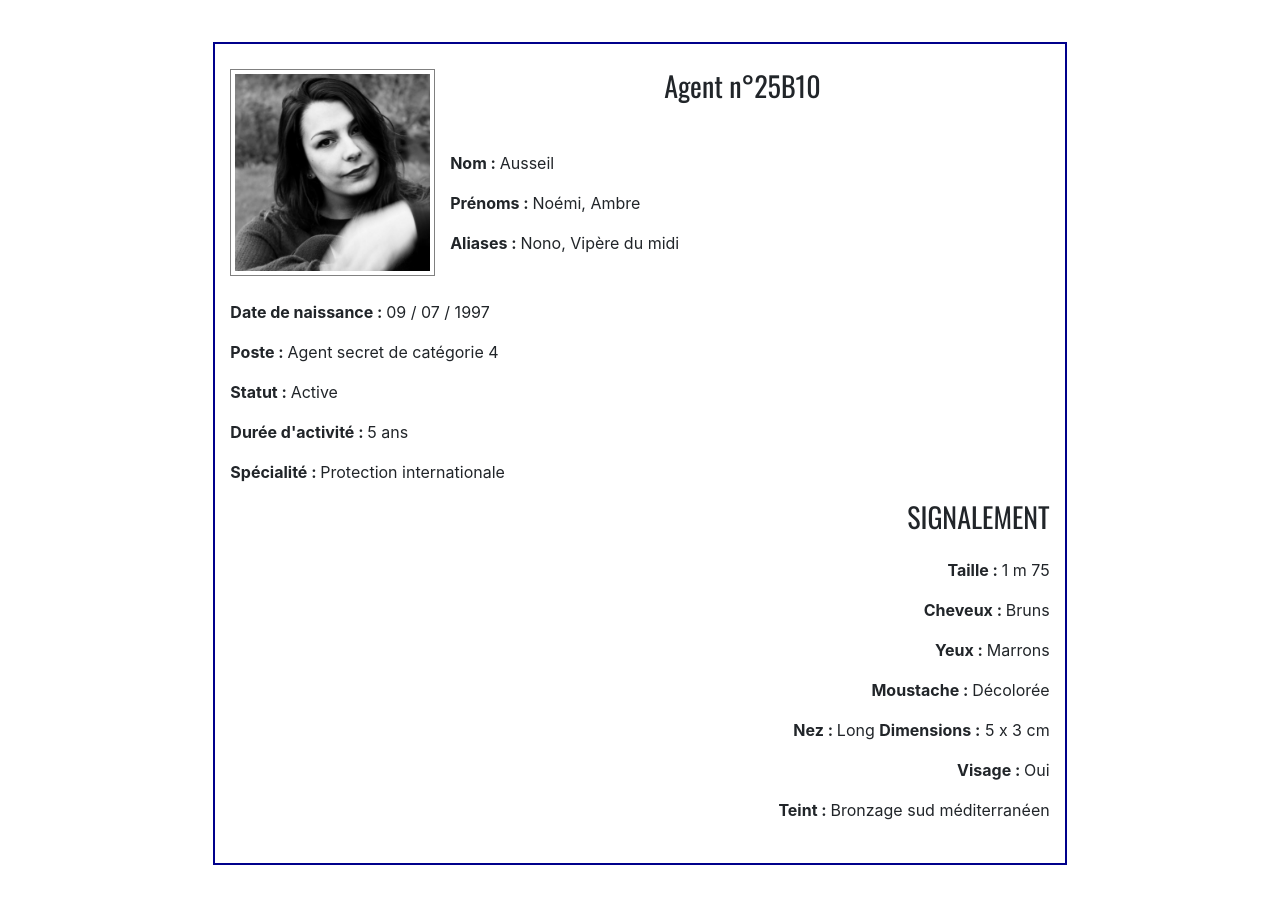
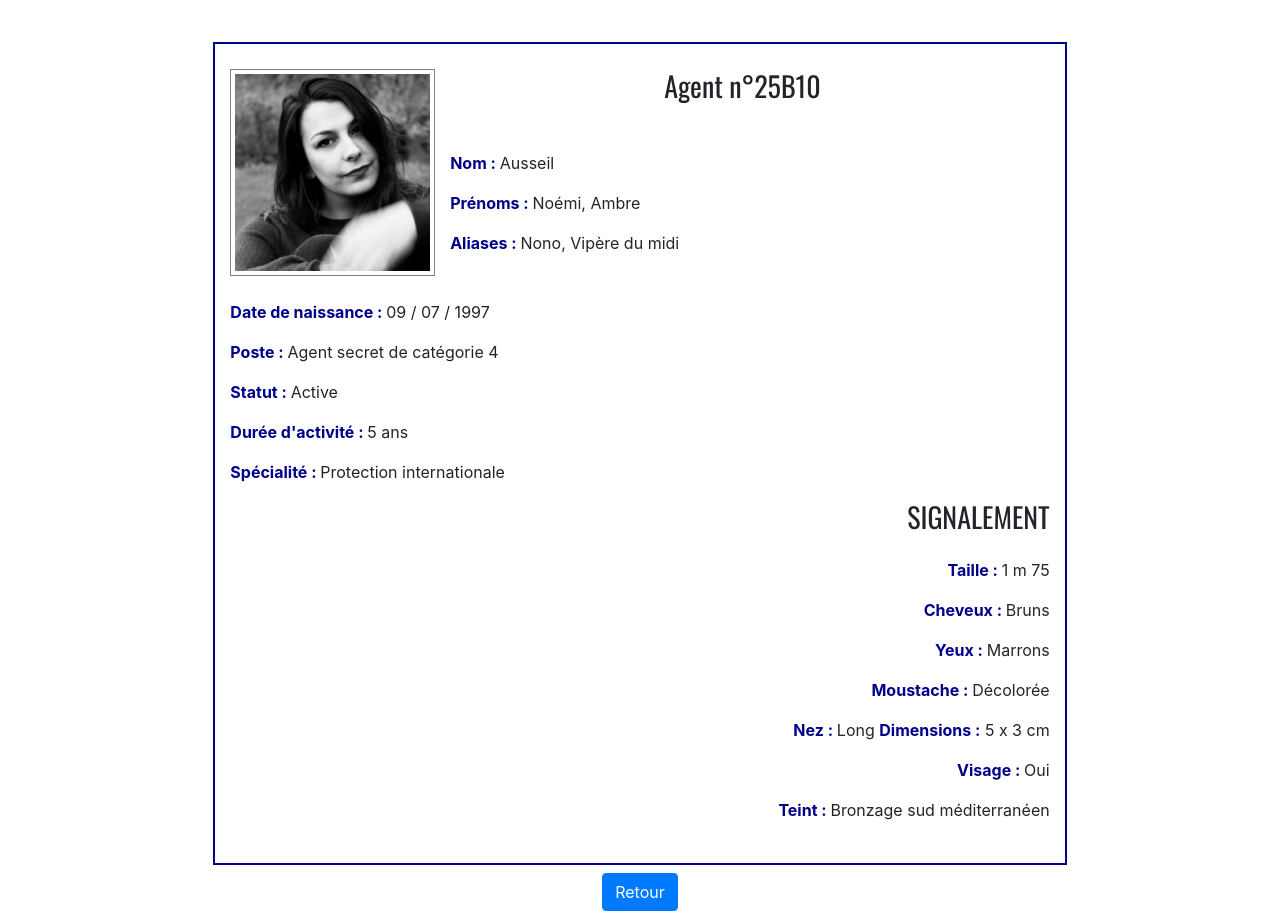
Before and after one commit to happybirthday23/dgsenono, a plain HTML site: page assets/pages/profile.html in a window 1280 px wide. Shown: the part 133-1052 px from the top of the page. Before the commit the page ends 998 px from the top, so only its background shows below. Drawn offline with nearby package versions, Linux system fonts and the light colour scheme.

Commit message:
Added hompage link button

```diff
--- a/assets/pages/profile.html
+++ b/assets/pages/profile.html
@@ -67,8 +67,11 @@
                         <p><span class="itemProfile">Teint : </span>Bronzage sud méditerranéen</p>
                     </div>
                 </div>
+                <div class="col-2"></div>
             </div>
-            <div class="col-2"></div>
+            <div class="text-center m-2">
+                <button class="btn btn-primary" onclick="window.location.href='homePage.html'">Retour</button>
+            </div>
         </div>
         </div>
 
--- a/style.css
+++ b/style.css
@@ -102,6 +102,7 @@ h1 {
 
 .itemProfile{
     font-weight: bold;
+    color: darkblue;
 }
 
 /* Fin modifs Marion */
```
Also changed, not shown: assets/pages/agenda.html (+4 -0 lines), assets/pages/contacts.html (+3 -0 lines), assets/pages/documents.html (+3 -0 lines), assets/pages/mailbox.html (+3 -3 lines), assets/pages/missions.html (+3 -0 lines).
